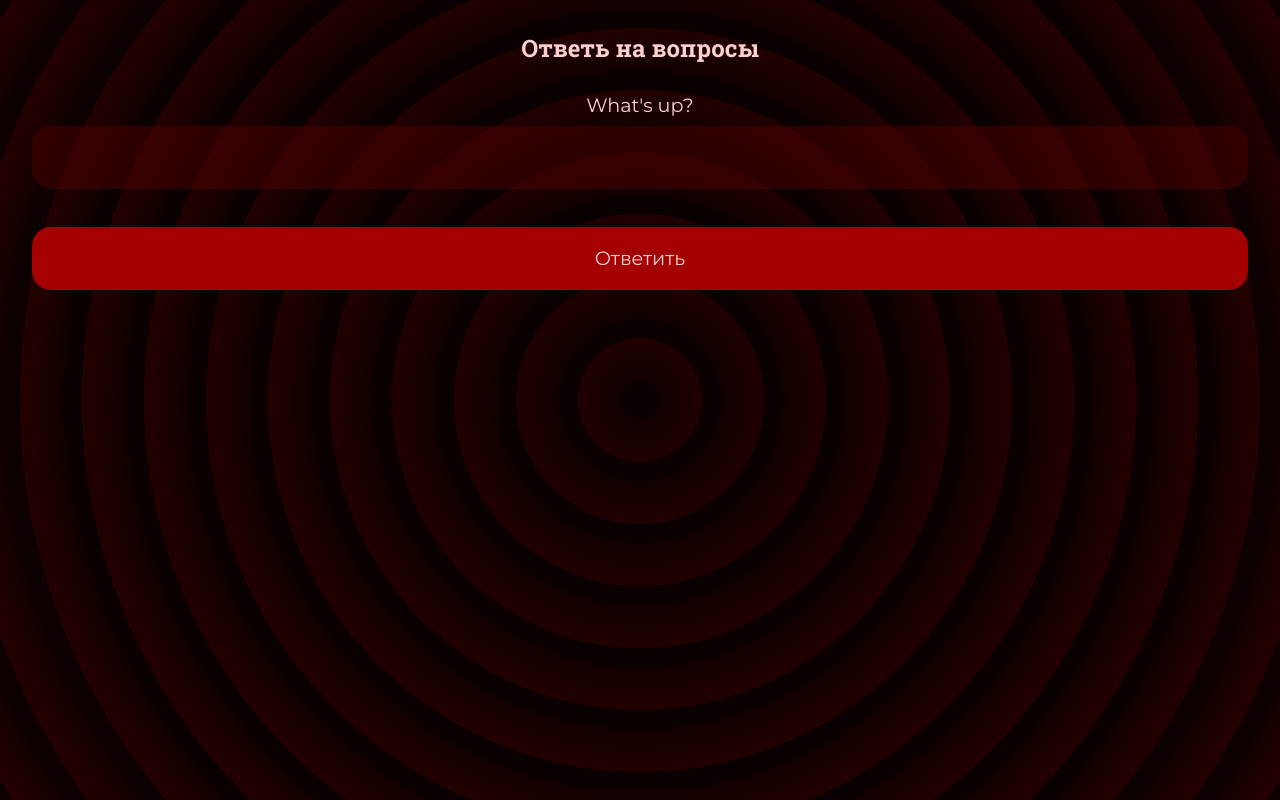
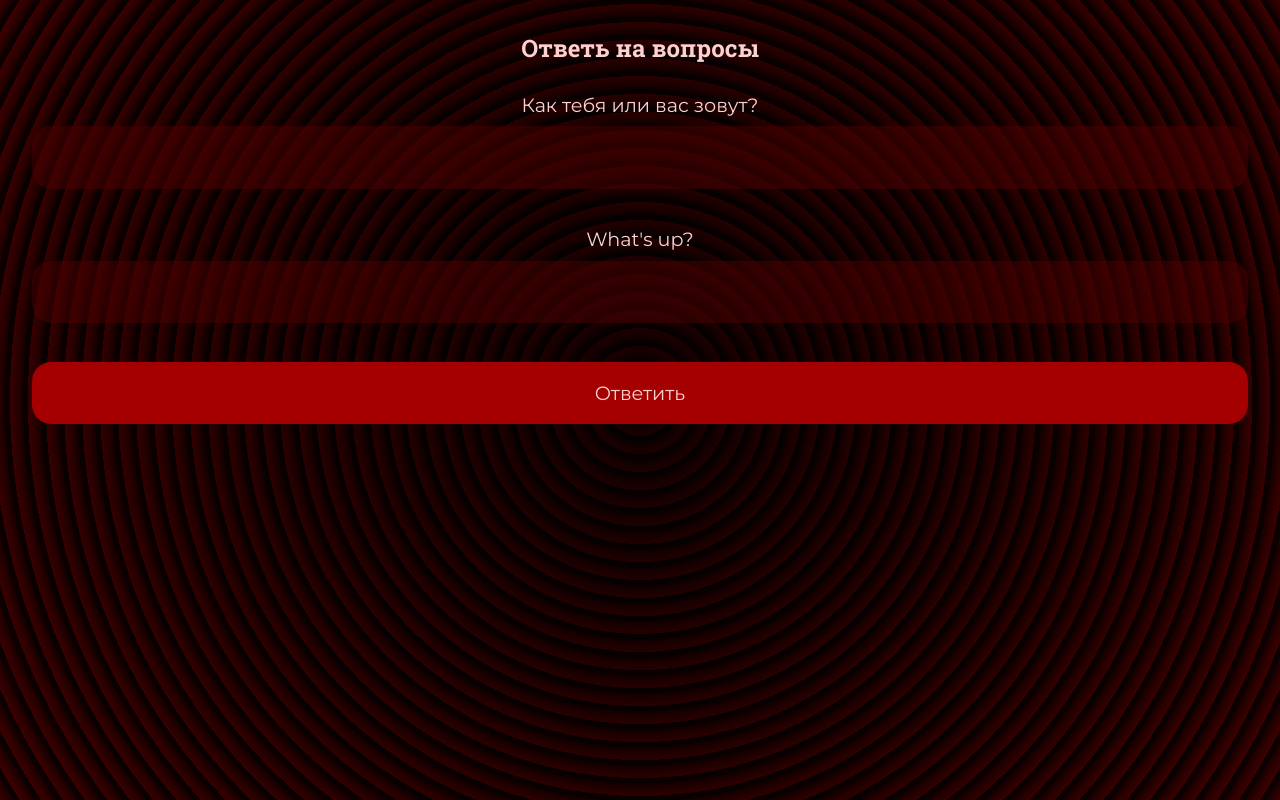
Before and after one commit to DenSerKo/djangoTest, a Django app: template ai/templates/ai/questions.html in a window 1280 px wide. Run offline with Django 5.2, Linux system fonts and the light colour scheme; the template is opened without the code that fills it: values that come from a table or form of the project are taken from there, others are empty; data comes from the database, SQL or seed files in the repository.

Commit message:
Аленушка жопушка

```diff
--- a/ai/static/ai/style.css
+++ b/ai/static/ai/style.css
@@ -26,11 +26,10 @@ html, body {
 body {
     font: 16px "Montserrat", sans-serif;
     color: #ffd0d0;
-    background-color: #620000;
+    background-color: #7f0000;
     opacity: 1;
-    background-image: radial-gradient(circle at center center, #510000, #620000), repeating-radial-gradient(circle at center center, #510000, #510000, 31px, transparent 62px, transparent 31px);
+    background-image: radial-gradient(circle at center center, #330000, #7f0000), repeating-radial-gradient(circle at center center, #330000, #330000, 9px, transparent 18px, transparent 9px);
     background-blend-mode: multiply;
-    outline: 2px solid blue;
 }
 section {
     padding: 2em;
@@ -39,7 +38,7 @@ section {
     display: block;
 }
 #capybara img {
-    width: 90%
+    width: 100%
 }
 h1, h2, h3, h4, h5, h6 {
     font-family: "Roboto Slab", serif;
--- a/ai/templates/ai/questions.html
+++ b/ai/templates/ai/questions.html
@@ -5,10 +5,13 @@
         <div class="centered">
             <form action="{% url 'story' %}" method="POST">
                 <h1>Ответь на вопросы</h1>
+                <label for="names">Как тебя или вас зовут?</label>
+                <input type="text" name="names">
                 {% csrf_token %}
                 {% for question in questions %}
-                        <label for="question{{ forloop.counter }}">{{ question }}</label>
-                        <input type="text" id="question{{ forloop.counter }}" name="question{{ forloop.counter }}">
+                        <input type="hidden" name="question{{ forloop.counter }}" value="{{ question }}">
+                        <label for="answer{{ forloop.counter }}">{{ question }}</label>
+                        <input type="text" name="answer{{ forloop.counter }}">
                 {% endfor %}
                 <button>Ответить</button>
             </form>
```
Also changed, not shown: ai/views.py (+4 -9 lines).
